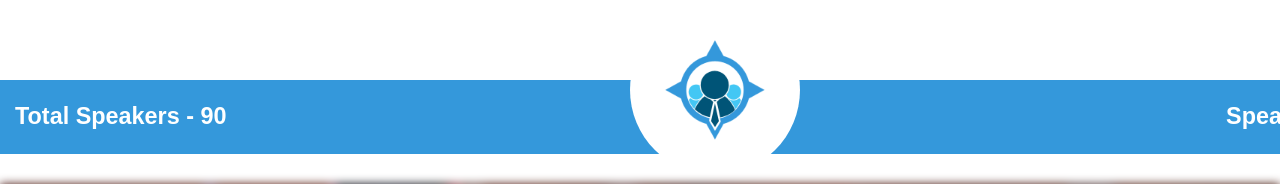
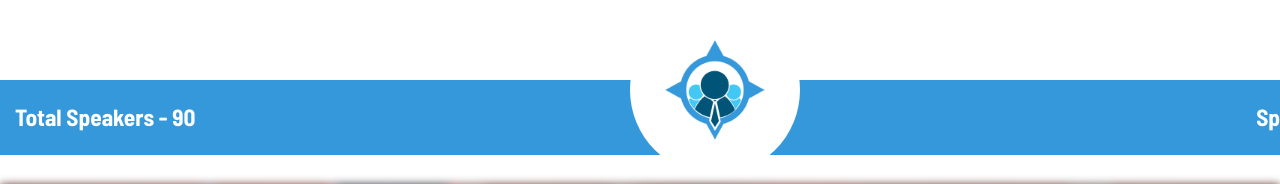
Before and after one commit to saburali/Add-People-Cost-React-App, a React (Create React App) app: page / in a window 1280 px wide. Shown: the top 184 px of the page. Built offline with nearby package versions, Linux system fonts and the light colour scheme.

Commit message:
Google Font Add

```diff
--- a/src/App.css
+++ b/src/App.css
@@ -1,3 +1,6 @@
+/* Google Font */
+@import url('https://fonts.googleapis.com/css2?family=Barlow+Semi+Condensed:ital,wght@0,100;0,300;0,500;0,600;0,700;0,800;0,900;1,400');
+
 :root {
     --themeColor: #3498db;
     --themeDhak: #1e7fc0;
```
